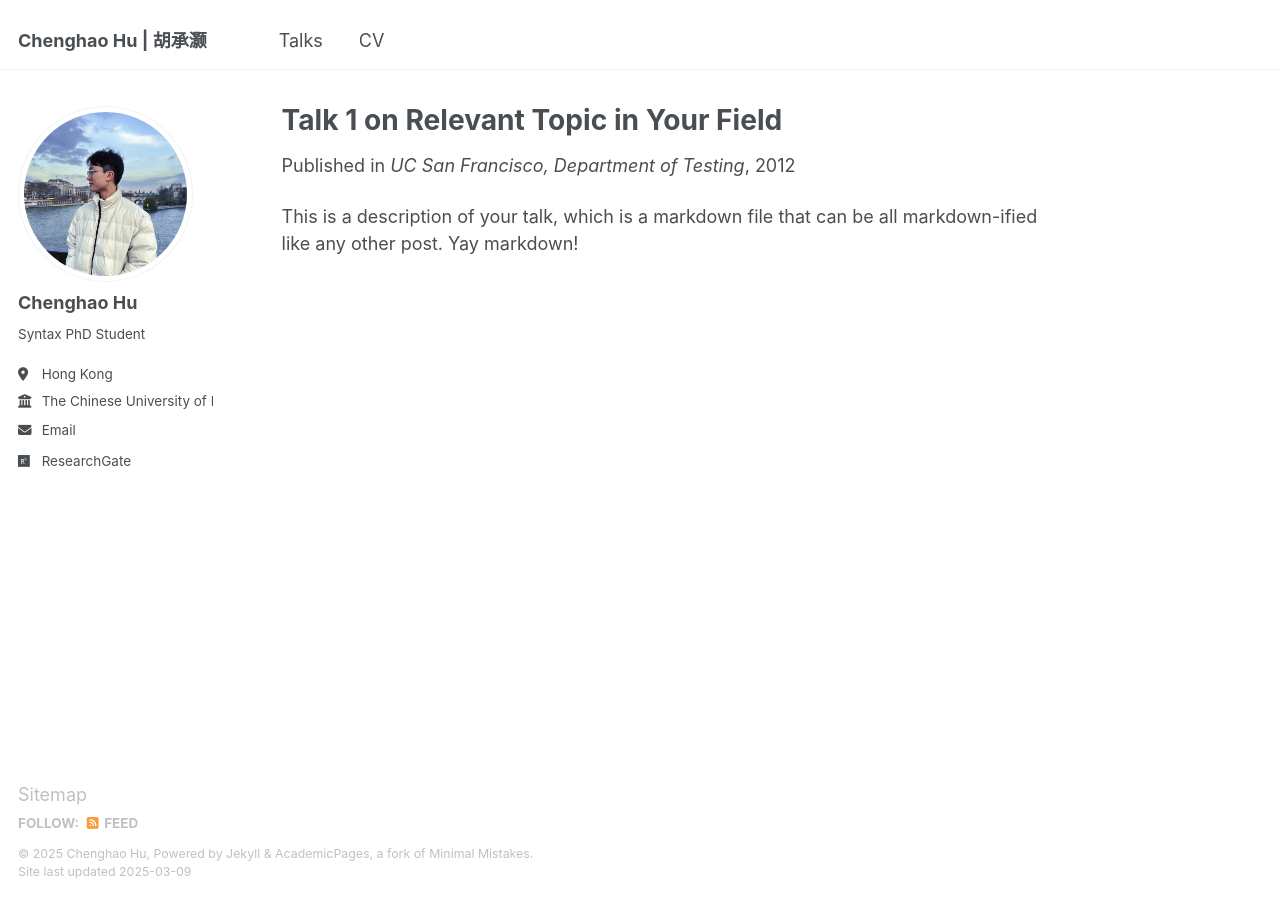
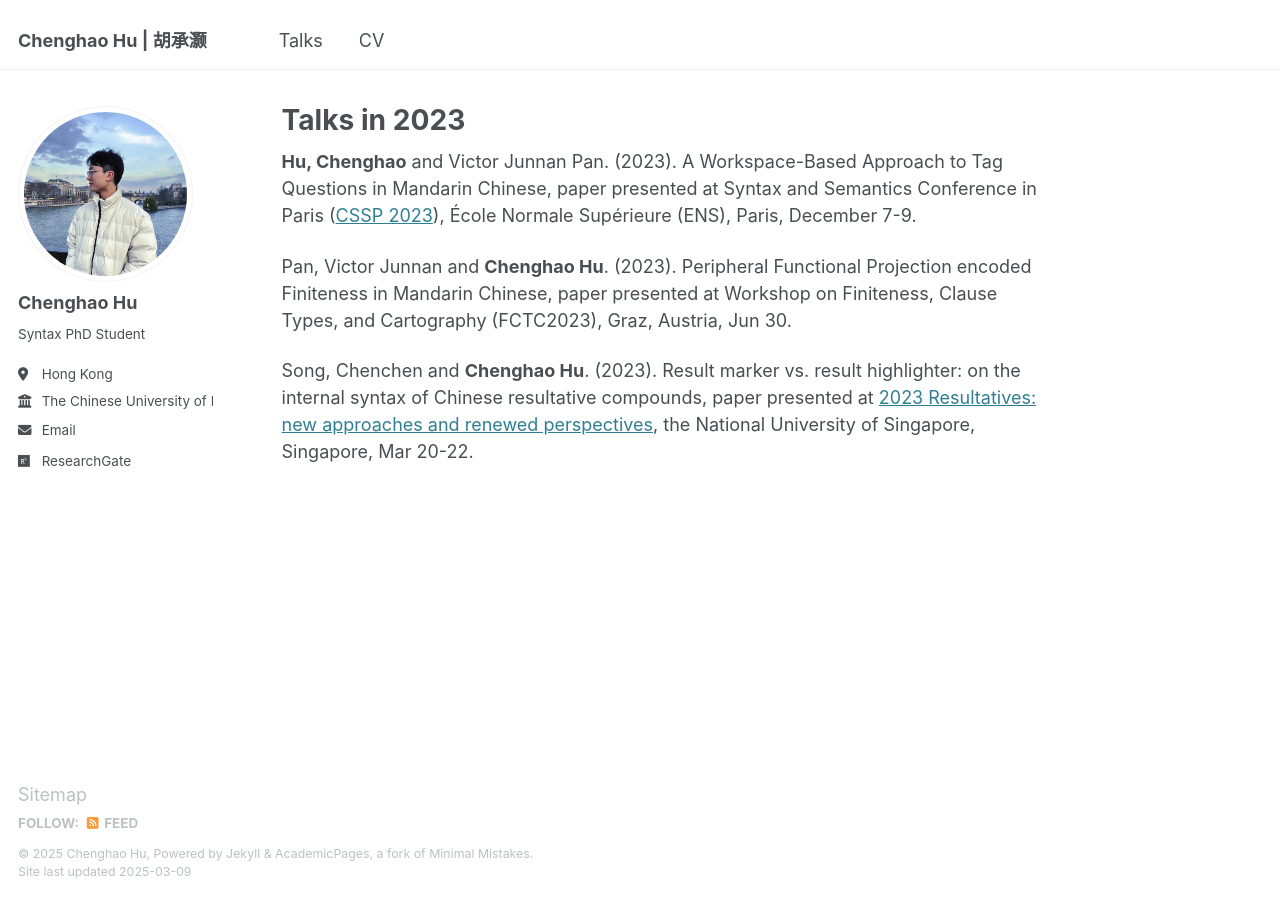
Before and after one commit to Chenghao-Hu/chenghao-hu.github.io, a Jekyll site: the page built from _pages/2023_talk.md, in a window 1280 px wide. Built offline with Jekyll 4.4.1, drawn with Linux system fonts in a browser that asks for light colours.

Commit message:
Update 2023_talk.md

```diff
--- a/_pages/2023_talk.md
+++ b/_pages/2023_talk.md
@@ -1,14 +1,15 @@
 ---
-title: "Talk 1 on Relevant Topic in Your Field"
-collection: talks
-type: "Talk"
-
-venue: "UC San Francisco, Department of Testing"
-date: 2012-03-01
-location: "San Francisco, CA, USA"
-
-# permalink: /talks/2012-03-01-talk-1
+title: Talks in 2023
+Date: 2023
+type: page
+design:
+  columns: '2'
+  css_style: 'max-width: 120%; font-size: 16px !important;'
 
 ---
 
-This is a description of your talk, which is a markdown file that can be all markdown-ified like any other post. Yay markdown!
+**Hu, Chenghao** and Victor Junnan Pan. (2023). A Workspace-Based Approach to Tag Questions in Mandarin Chinese, paper presented at Syntax and Semantics Conference in Paris ([CSSP 2023](https://cssp-2023.llf-paris.fr/)), École Normale Supérieure (ENS), Paris, December 7-9.
+
+Pan, Victor Junnan and **Chenghao Hu**. (2023). Peripheral Functional Projection encoded Finiteness in Mandarin Chinese, paper presented at Workshop on Finiteness, Clause Types, and Cartography (FCTC2023), Graz, Austria, Jun 30.
+
+Song, Chenchen and **Chenghao Hu**. (2023). Result marker vs. result highlighter: on the internal syntax of Chinese resultative compounds, paper presented at [2023 Resultatives: new approaches and renewed perspectives](https://blog.nus.edu.sg/resultatives2023/), the National University of Singapore, Singapore, Mar 20-22.
```
